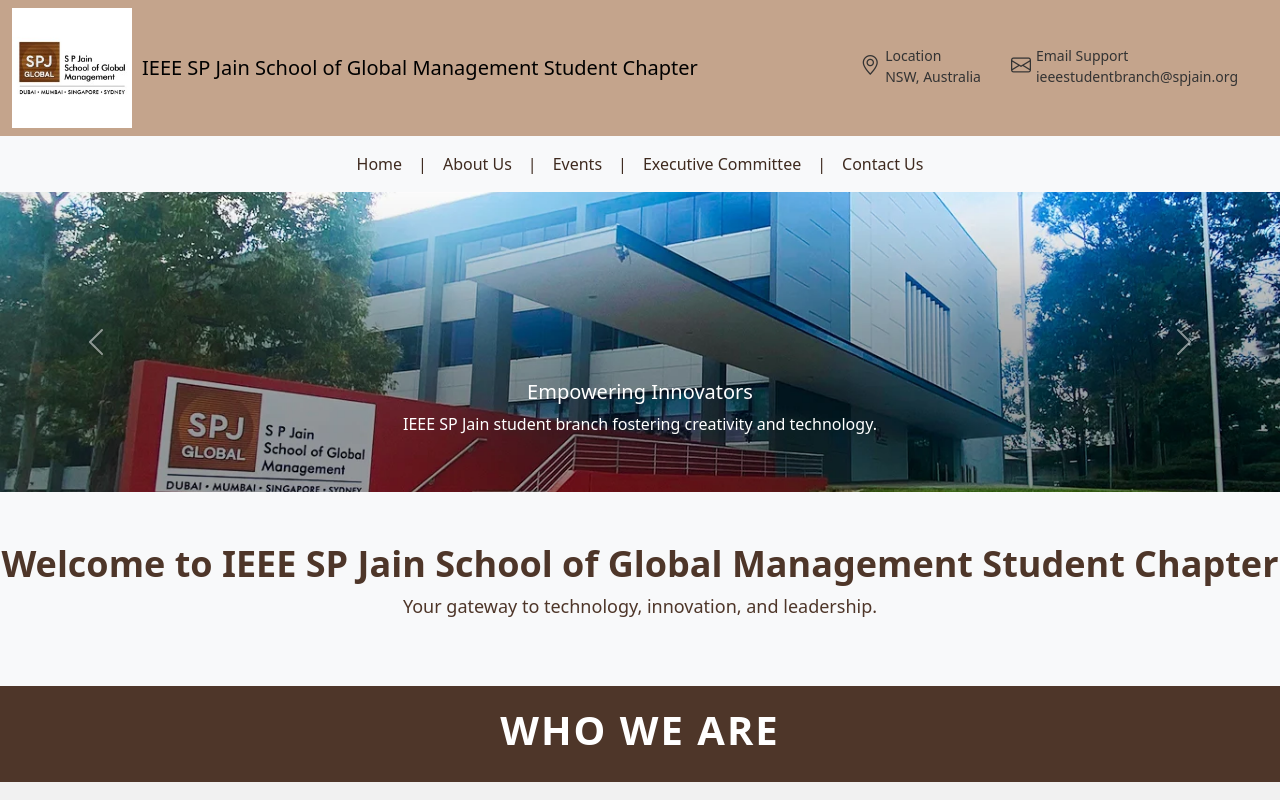
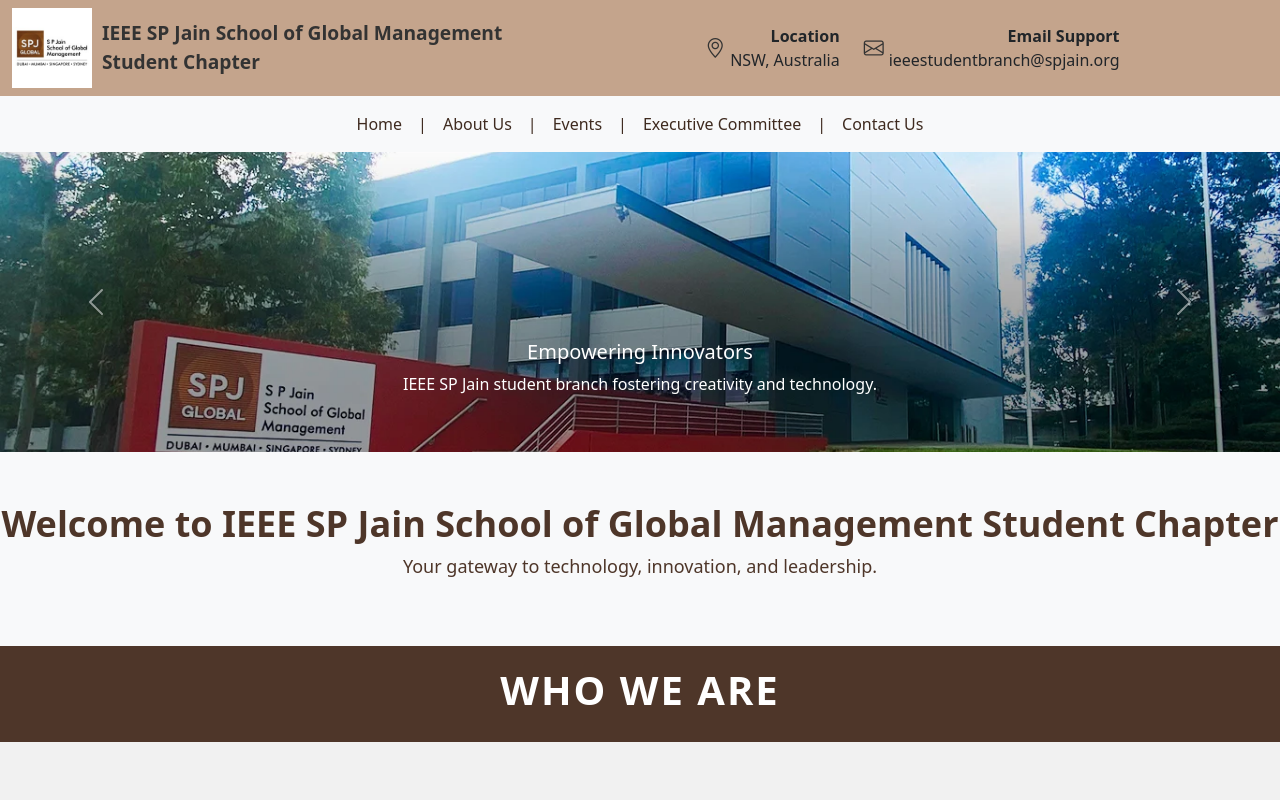
Before and after one commit to karrnidh/ieeeweb, a React (Create React App) app: page / in a window 1280 px wide. Shown: the top 800 px of the page. Built offline with nearby package versions, Linux system fonts and the light colour scheme.

Commit message:
Titlebar for website

```diff
--- a/src/components/Titlebar.js
+++ b/src/components/Titlebar.js
@@ -2,43 +2,48 @@
 
 export default function Titlebar() {
   const iconStyle = { fontSize: '20px', marginRight: '5px', color: '#333' };
-  const sectionStyle = { display: 'flex', flexDirection: 'column', marginRight: '30px', alignItems: 'flex-start' };
   const textStyle = { display: 'flex', alignItems: 'center', marginBottom: '5px' };
 
   return (
     <div>
       <nav className="navbar navbar-expand-lg" style={{ backgroundColor: '#C4A48C' }}> {/* Slightly darker pastel brown */}
+        <div className="container-fluid">
           {/* First row: Logo and SP Jain text */}
-        <div className="container-fluid d-flex align-items-center">
+          <div className="row align-items-center">
+            <div className="col-12 col-md-6 d-flex align-items-center mb-3 mb-md-0">
               <img
                 src="/spjLogo.jpg" // Path relative to the public folder
                 alt="SP Jain Logo"
-            style={{ width: '120px', height: '120px', marginRight: '10px' }}
+                style={{ width: '80px', height: '80px', marginRight: '10px' }} // Smaller on mobile
               />
-          <a className="navbar-brand" href="/">IEEE SP Jain School of Global Management Student Chapter</a>
+              <a
+                className="navbar-brand text-wrap"
+                href="/"
+                style={{ fontSize: '1.2rem', fontWeight: 'bold', color: '#333' }}
+              >
+                IEEE SP Jain School of Global Management Student Chapter
+              </a>
             </div>
 
             {/* Second row: Location and Email Information */}
-        <div className="container-fluid d-flex justify-content-end align-items-center">
-          <div style={{ display: 'flex', alignItems: 'flex-start', color: '#333', fontSize: '14px', fontWeight: '500' }}>
+            <div className="col-12 col-md-6 d-flex justify-content-md-end">
+              <div className="d-flex flex-column flex-md-row align-items-start text-start text-md-end">
                 {/* Location Section */}
-            <div style={sectionStyle}>
-              <div style={textStyle}>
-                <i className="bi bi-geo-alt" style={iconStyle}></i> {/* Bootstrap Icons: Location */}
+                <div className="d-flex flex-row align-items-center mb-2 mb-md-0 me-md-4">
+                  <i className="bi bi-geo-alt" style={iconStyle}></i>
                   <div>
-                  <div>Location</div>
+                    <div style={{ fontWeight: 'bold' }}>Location</div>
                     <div>NSW, Australia</div>
-                </div>
                   </div>
                 </div>
 
                 {/* Email Support Section */}
-            <div style={sectionStyle}>
-              <div style={textStyle}>
-                <i className="bi bi-envelope" style={iconStyle}></i> {/* Bootstrap Icons: Email */}
+                <div className="d-flex flex-row align-items-center">
+                  <i className="bi bi-envelope" style={iconStyle}></i>
                   <div>
-                  <div>Email Support</div>
+                    <div style={{ fontWeight: 'bold' }}>Email Support</div>
                     <div>ieeestudentbranch@spjain.org</div>
+                  </div>
                 </div>
               </div>
             </div>
```
Lines whose indentation alone changed are shown as unchanged.
